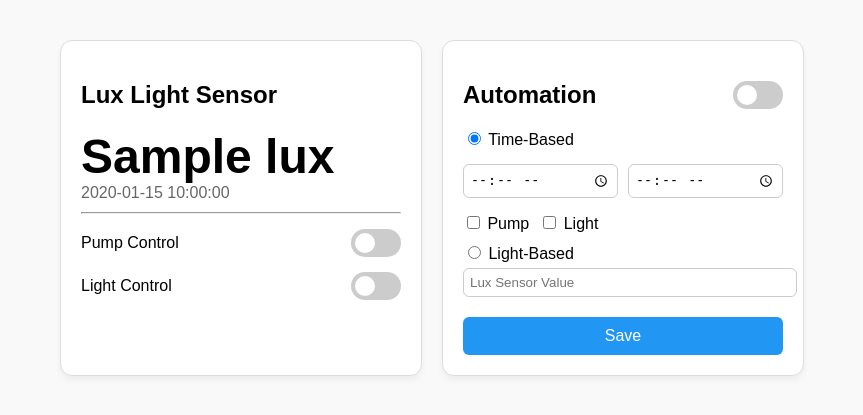
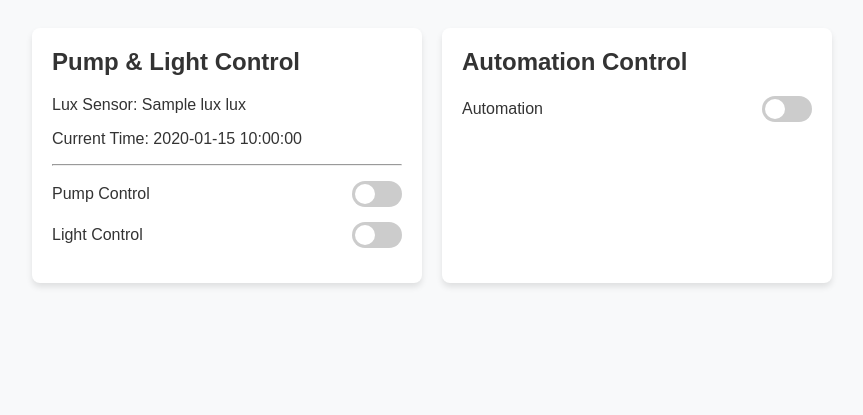
Before and after one commit to pull3t/home-water-feature, a Flask app: template templates/index.html in a window 1280 px wide. Shown: the top 415 px of the page, without its empty margins (208-1071 px from the left). Run offline with Flask 3, Linux system fonts and the light colour scheme; the template is opened without the code that fills it: most values are stand-ins (such as "Sample title", 1, 10 or a date in 2020); parts of the project's set-up code (start-up, migrations or seed data) failed here and were passed over.

Commit message:
ui revision

```diff
--- a/app.py
+++ b/app.py
@@ -171,5 +171,28 @@ def update_rules():
 def get_lux():
     return jsonify({"lux": rounded_lux})
 
+@app.route('/api/toggle_device', methods=['POST'])
+def toggle_device_api():
+    data = request.json
+    device = data['device']
+    device_states[device] = not device_states[device]
+    toggle_device(device, device_states[device])
+    return jsonify(status='success', state=device_states[device])
+
+@app.route('/api/update_automation', methods=['POST'])
+def update_automation():
+    data = request.json
+    automation_rules.update(data)
+    return jsonify(status='success')
+
+@app.route('/api/get_status', methods=['GET'])
+def get_status():
+    return jsonify({
+        'lux': rounded_lux,
+        'datetime': datetime.now().strftime("%H:%M, %d/%b/%Y"),
+        'device_states': device_states
+    })
+
+
 if __name__ == '__main__':
     app.run(host='0.0.0.0', port=5000, debug=False)
--- a/static/script.js
+++ b/static/script.js
@@ -1,22 +1,65 @@
-document.getElementById('automationForm').addEventListener('submit', function (e) {
-    e.preventDefault();
+document.addEventListener('DOMContentLoaded', function () {
+    const pumpToggle = document.getElementById('pumpToggle');
+    const lightToggle = document.getElementById('lightToggle');
+    const automationToggle = document.getElementById('automationToggle');
+    const automationOptions = document.getElementById('automationOptions');
+    const timeBasedOptions = document.getElementById('timeBasedOptions');
+    const lightBasedOptions = document.getElementById('lightBasedOptions');
+    const saveAutomation = document.getElementById('saveAutomation');
 
-    const automation = {
-        enabled: document.getElementById('automationToggle').checked,
-        type: document.querySelector('input[name="automationType"]:checked').value,
-        startTime: document.getElementById('startTime').value,
-        endTime: document.getElementById('endTime').value,
-        pump: document.getElementById('autoPump').checked,
-        light: document.getElementById('autoLight').checked,
-        luxThreshold: document.getElementById('luxThreshold').value
-    };
+    automationToggle.addEventListener('change', function () {
+        automationOptions.style.display = automationToggle.checked ? 'block' : 'none';
+    });
 
-    fetch('/update-automation', {
-        method: 'POST',
-        headers: { 'Content-Type': 'application/json' },
-        body: JSON.stringify(automation)
-    })
-    .then(res => res.json())
-    .then(data => alert('Settings updated successfully'))
-    .catch(err => alert('Error updating settings'));
+    document.getElementsByName('automationType').forEach(radio => {
+        radio.addEventListener('change', function () {
+            if (this.value === 'time') {
+                timeBasedOptions.style.display = 'block';
+                lightBasedOptions.style.display = 'none';
+            } else {
+                timeBasedOptions.style.display = 'none';
+                lightBasedOptions.style.display = 'block';
+            }
+        });
+    });
+
+    pumpToggle.addEventListener('change', () => toggleDevice('pump'));
+    lightToggle.addEventListener('change', () => toggleDevice('light'));
+
+    saveAutomation.addEventListener('click', function () {
+        const type = document.querySelector('input[name="automationType"]:checked').value;
+        fetch('/api/update_automation', {
+            method: 'POST',
+            headers: { 'Content-Type': 'application/json' },
+            body: JSON.stringify({
+                mode: type,
+                time_on: document.getElementById('timeOn').value,
+                time_off: document.getElementById('timeOff').value,
+                time_pump: document.getElementById('timePump').checked,
+                time_light: document.getElementById('timeLight').checked,
+                lux_threshold: document.getElementById('luxThreshold').value,
+                lux_pump: document.getElementById('luxPump').checked,
+                lux_light: document.getElementById('luxLight').checked
+            })
+        });
+    });
+
+    function toggleDevice(device) {
+        fetch('/api/toggle_device', {
+            method: 'POST',
+            headers: {'Content-Type': 'application/json'},
+            body: JSON.stringify({device: device})
+        });
+    }
+
+    function updateStatus() {
+        fetch('/api/get_status')
+        .then(res => res.json())
+        .then(data => {
+            document.getElementById('lux').textContent = data.lux;
+            document.getElementById('datetime').textContent = data.datetime;
+        });
+    }
+
+    setInterval(updateStatus, 5000);
 });
--- a/static/style.css
+++ b/static/style.css
@@ -1,11 +1,11 @@
 body {
     font-family: Arial, sans-serif;
-    background-color: #f9f9f9;
-    margin: 0;
-    padding: 40px;
+    background-color: #f8f9fa;
+    color: #333;
+    padding: 20px;
 }
 
-.dashboard {
+.container {
     display: flex;
     flex-wrap: wrap;
     gap: 20px;
@@ -13,26 +13,18 @@ body {
 }
 
 .card {
-    background: #fff;
-    border: 1px solid #ddd;
-    border-radius: 12px;
+    background: white;
     padding: 20px;
-    width: 320px;
-    box-shadow: 0 4px 6px rgba(0, 0, 0, 0.05);
+    border-radius: 8px;
+    box-shadow: 0 4px 6px rgba(0,0,0,0.1);
+    width: 350px;
 }
 
-.sensor-value {
-    font-size: 48px;
-    font-weight: bold;
+h2 {
+    margin-top: 0;
 }
 
-.date {
-    font-size: 16px;
-    color: #666;
-    margin-bottom: 10px;
-}
-
-.switch-label {
+.control {
     display: flex;
     justify-content: space-between;
     align-items: center;
@@ -43,22 +35,18 @@ body {
     position: relative;
     display: inline-block;
     width: 50px;
-    height: 28px;
+    height: 26px;
 }
 
-.switch input {
-    opacity: 0;
-    width: 0;
-    height: 0;
-}
+.switch input { display: none; }
 
 .slider {
     position: absolute;
-    top: 0; left: 0;
-    right: 0; bottom: 0;
+    cursor: pointer;
+    top: 0; left: 0; right: 0; bottom: 0;
     background-color: #ccc;
     transition: .4s;
-    border-radius: 28px;
+    border-radius: 26px;
 }
 
 .slider:before {
@@ -66,11 +54,10 @@ body {
     content: "";
     height: 20px;
     width: 20px;
-    left: 4px;
-    bottom: 4px;
+    border-radius: 50%;
     background-color: white;
+    left: 3px; bottom: 3px;
     transition: .4s;
-    border-radius: 50%;
 }
 
 input:checked + .slider {
@@ -78,41 +65,9 @@ input:checked + .slider {
 }
 
 input:checked + .slider:before {
-    transform: translateX(22px);
+    transform: translateX(24px);
 }
 
-.automation-header {
-    display: flex;
-    justify-content: space-between;
-    align-items: center;
+.automation-setting {
+    margin-top: 15px;
 }
-
-.time-inputs, .checkbox-group {
-    display: flex;
-    gap: 10px;
-    margin: 10px 0;
-}
-
-input[type="time"], input[type="number"] {
-    width: 100%;
-    padding: 6px;
-    margin: 5px 0;
-    border: 1px solid #ccc;
-    border-radius: 6px;
-}
-
-button {
-    margin-top: 15px;
-    width: 100%;
-    padding: 10px;
-    background-color: #2196F3;
-    border: none;
-    color: white;
-    font-size: 16px;
-    border-radius: 6px;
-    cursor: pointer;
-}
-
-button:hover {
-    background-color: #1976D2;
-}
--- a/templates/index.html
+++ b/templates/index.html
@@ -2,57 +2,66 @@
 <html lang="en">
 <head>
     <meta charset="UTF-8">
-    <meta name="viewport" content="width=device-width, initial-scale=1.0">
-    <title>Water Feature Dashboard</title>
+    <title>Automation Dashboard</title>
     <link rel="stylesheet" href="{{ url_for('static', filename='style.css') }}">
 </head>
 <body>
-    <div class="dashboard">
+    <div class="container">
         <div class="card">
-            <h2>Lux Light Sensor</h2>
-            <div class="sensor-value">{{ lux }}</div>
-            <div class="date">{{ date }}</div>
+            <h2>Pump & Light Control</h2>
+            <p>Lux Sensor: <span id="lux">{{ lux }}</span> lux</p>
+            <p>Current Time: <span id="datetime">{{ current_time }}</span></p>
             <hr>
-            <label class="switch-label">Pump Control
+            <div class="control">
+                <label>Pump Control</label>
                 <label class="switch">
-                    <input type="checkbox" id="pumpControl" {% if device_states['pump'] %}checked{% endif %}>
-                    <span class="slider round"></span>
+                    <input type="checkbox" id="pumpToggle" {{ 'checked' if device_states['pump'] else '' }}>
+                    <span class="slider"></span>
                 </label>
-            </label>
-            <label class="switch-label">Light Control
+            </div>
+            <div class="control">
+                <label>Light Control</label>
                 <label class="switch">
-                    <input type="checkbox" id="lightControl" {% if device_states['light'] %}checked{% endif %}>
-                    <span class="slider round"></span>
+                    <input type="checkbox" id="lightToggle" {{ 'checked' if device_states['light'] else '' }}>
+                    <span class="slider"></span>
                 </label>
-            </label>
+            </div>
         </div>
 
         <div class="card">
-            <div class="automation-header">
-                <h2>Automation</h2>
+            <h2>Automation Control</h2>
+            <div class="control">
+                <label>Automation</label>
                 <label class="switch">
-                    <input type="checkbox" id="automationToggle" {% if automation['enabled'] %}checked{% endif %}>
-                    <span class="slider round"></span>
+                    <input type="checkbox" id="automationToggle">
+                    <span class="slider"></span>
                 </label>
             </div>
-            <form id="automationForm">
-                <label><input type="radio" name="automationType" value="time" checked> Time-Based</label>
-                <div class="time-inputs">
-                    <input type="time" id="startTime" value="{{ automation['start_time'] }}">
-                    <input type="time" id="endTime" value="{{ automation['end_time'] }}">
-                </div>
-                <div class="checkbox-group">
-                    <label><input type="checkbox" id="autoPump" {% if automation['pump'] %}checked{% endif %}> Pump</label>
-                    <label><input type="checkbox" id="autoLight" {% if automation['light'] %}checked{% endif %}> Light</label>
+
+            <div id="automationOptions" style="display:none;">
+                <div>
+                    <input type="radio" name="automationType" value="time" checked> Time-based
+                    <input type="radio" name="automationType" value="light"> Light-based
                 </div>
 
-                <label><input type="radio" name="automationType" value="light"> Light-Based</label>
-                <input type="number" id="luxThreshold" placeholder="Lux Sensor Value" value="{{ automation['lux_threshold'] }}">
+                <div id="timeBasedOptions" class="automation-setting">
+                    <label>Turn ON Time: <input type="time" id="timeOn"></label>
+                    <label>Turn OFF Time: <input type="time" id="timeOff"></label>
+                    <label><input type="checkbox" id="timePump" checked>Pump</label>
+                    <label><input type="checkbox" id="timeLight" checked>Light</label>
+                </div>
 
-                <button type="submit">Save</button>
-            </form>
+                <div id="lightBasedOptions" class="automation-setting" style="display:none;">
+                    <label>Lux Threshold: <input type="number" id="luxThreshold" value="50"></label>
+                    <label><input type="checkbox" id="luxPump" checked>Pump</label>
+                    <label><input type="checkbox" id="luxLight" checked>Light</label>
+                </div>
+
+                <button id="saveAutomation">Save</button>
+            </div>
         </div>
     </div>
+
     <script src="{{ url_for('static', filename='script.js') }}"></script>
 </body>
 </html>
```
